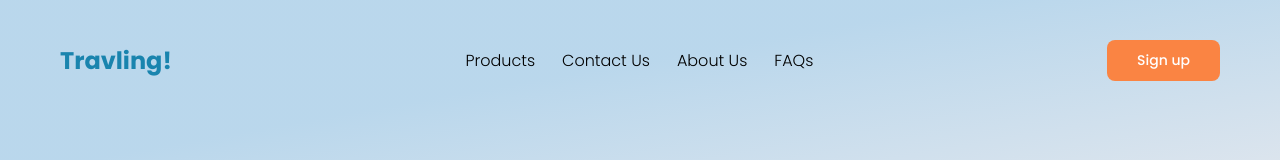
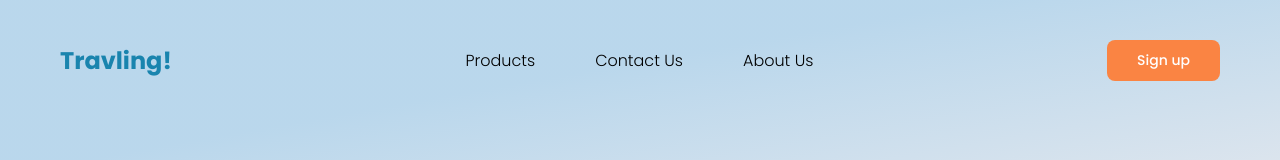
Before and after one commit to honwhite08/TRAVEL, a plain HTML site: page index.html in a window 1280 px wide. Shown: the top 160 px of the page. Drawn offline with Linux system fonts and the light colour scheme.

Commit message:
chore: remove FAQs link

```diff
--- a/index.html
+++ b/index.html
@@ -14,7 +14,6 @@
           <a>Products</a>
           <a>Contact Us</a>
           <a>About Us</a>
-          <a>FAQs</a>
         </div>
         <button class="btn btn-secondary">
           <p>Sign up</p>
```
